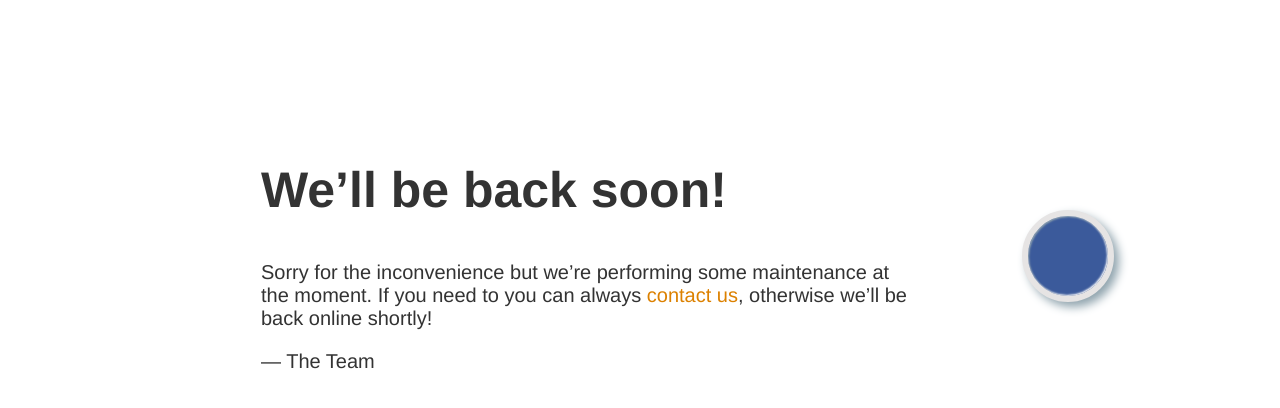
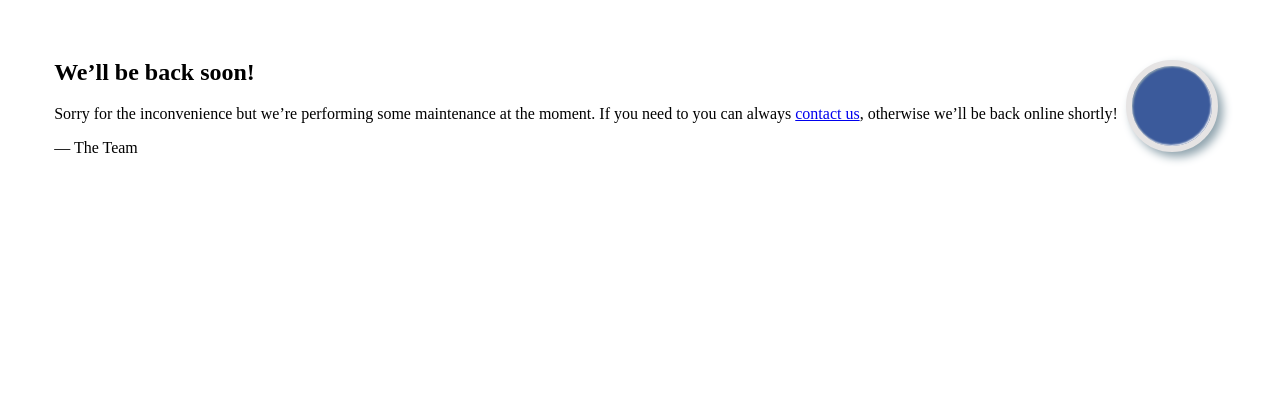
Before and after one commit to tim-durrant/theredroomofpole, a plain HTML site: page index.html in a window 1280 px wide. Shown: the part 302-710 px from the top of the page. Drawn offline with Linux system fonts and the light colour scheme.

Commit message:
Update index.html

```diff
--- a/index.html
+++ b/index.html
@@ -1,12 +1,7 @@
 <!doctype html>
 <title>Site Maintenance</title>
 <style>
-  body { text-align: center; padding: 150px; }
-  h1 { font-size: 50px; }
-  body { font: 20px Helvetica, sans-serif; color: #333; }
-  article { display: block; text-align: left; width: 650px; margin: 0 auto; }
-  a { color: #dc8100; text-decoration: none; }
-  a:hover { color: #333; text-decoration: none; }
+
 
   body{
     display: flex;
```
